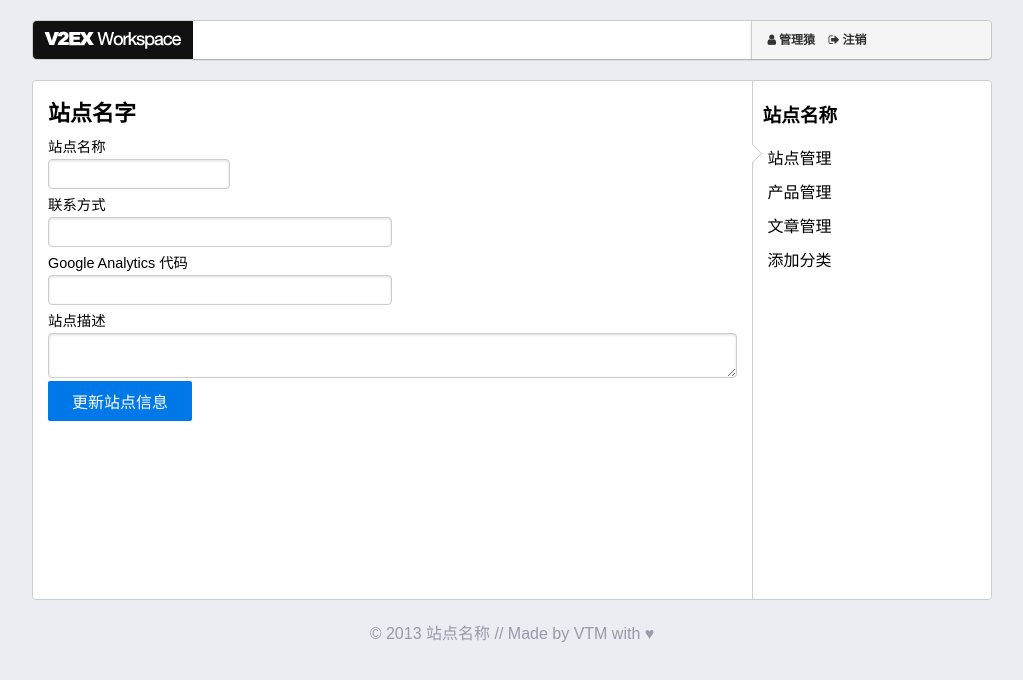
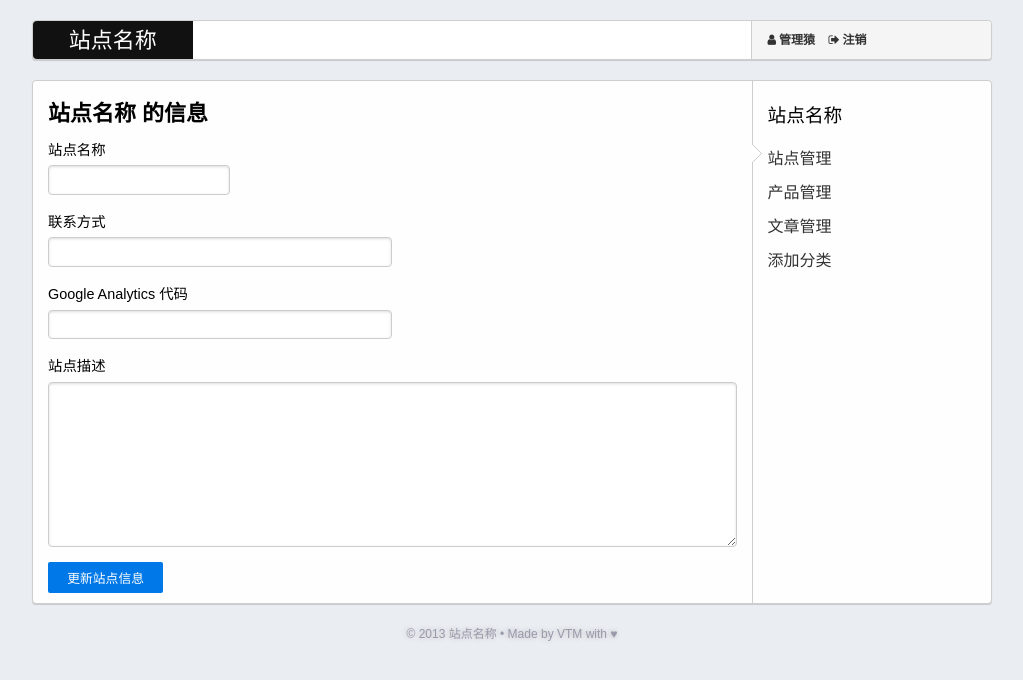
Before and after one commit to bcho-archive/vinko-backend, a plain HTML site: page site.html in a window 1280 px wide. Shown: the whole page, without its empty margins (128-1151 px from the left). Drawn offline with Linux system fonts and the light colour scheme.

Commit message:
updated theme

```diff
--- a/site.html
+++ b/site.html
@@ -13,7 +13,7 @@
         <header id="head" class="pure-g grid">
             <section id="logo" class="pure-u-1-6">
                 <a href="">
-                    <img src="images/logo_white.png">
+                    <h1>站点名称</h1>
                 </a>
             </section>
             <section id="sub-nav" class="pure-u-7-12"></section>
@@ -26,7 +26,7 @@
             <section id="main" class="pure-u-3-4">
                 <!-- 模块名字 -->
                 <header id="module-name">
-                    <h1>站点名字</h1>
+                    <h1>站点名称 的信息</h1>
                 </header>
                 <!-- 模块内容 -->
                 <article id="module-content">
@@ -45,10 +45,10 @@
                         </div>
                         <div class="pure-control-group">
                             <label for="description">站点描述</label>
-                            <textarea name="description" class="pure-input-1"></textarea>
+                            <textarea name="description" class="pure-input-1" rows="10"></textarea>
                         </div>
                         <div class="pure-controls">
-                            <button class="pure-button pure-button-primary" type="submit">更新站点信息</button>
+                            <button class="pure-button pure-button-primary pure-button" type="submit">更新站点信息</button>
                         </div>
                     </form>
                 </article>
@@ -68,7 +68,7 @@
             </nav>
         </section>
         <footer id="copyleft" class="grid-clean">
-            <p>&copy; 2013 <a href="#">站点名称</a> // Made by <a href="#">VTM</a> with ♥ </p>
+            <p>&copy; 2013 <a href="#">站点名称</a> • Made by <a href="#">VTM</a> with ♥ </p>
         </footer>
     </section>
     <script src="scripts/set.js"></script>
--- a/styles/style.css
+++ b/styles/style.css
@@ -32,6 +32,7 @@ body {
   background-color: #fefefe;
   border-radius: 4px;
   border: 1px solid #cecece;
+  box-shadow: 0px 1px 1px rgba(0, 0, 0, 0.15);
 }
 
 /* 列表元素 */
@@ -53,16 +54,6 @@ body {
   position: relative;
 }
 
-.item a:link {
-  color: black;
-  text-decoration: none;
-}
-
-.item a:hover {
-  color: red;
-  text-decoration: none;
-}
-
 /*三角符号图标*/
 .section {
   position: absolute;
@@ -78,6 +69,26 @@ body {
   color: #e76e66;
 }
 
+.pure-button {
+  font-size: 80%;
+}
+
+.pure-form {
+  margin-bottom: 25px;
+}
+
+.pure-form:last-child {
+  margin-bottom: 5px;
+}
+
+.pure-form-stacked label {
+  margin: .45em 0;
+}
+
+.pure-control-group {
+  margin: 5px 0px 15px;
+}
+
 /* id */
 
 /* head 头部 */
@@ -87,32 +98,36 @@ body {
 }
 
 #logo {
-  padding: 5px 2px 2px 7px;
+  padding: 5px 2px 2px 2px;
 
   background-color: #111;
   border-radius: 4px 0 0 4px;
 }
 
+#logo a {
+  text-decoration: none;
+}
+
 #logo h1 {
   margin: 0;
 
-  color: #f5f5f5;
-  font-size: 24px;
-  line-height: 35px;
+  color: #fff;
+  font-size: 22px;
+  line-height: 30px;
+  font-weight: 400;
+  text-align: center;
 }
 
 /*不能在:前后有空格，否则出错*/
 /*logo的状态*/
 #logo:hover {
-
-  background-color: orange;
+  background-color: #cb3f20;
 }
 
 #sub-nav {
   text-align: right;
 
   background-color: white;
-  box-shadow: 0px 1px 2px rgba(0, 0, 0, 0.2);
 }
 
 #sub-nav a:link {
@@ -147,7 +162,6 @@ body {
   border-radius: 0 4px 4px 0;
   background-color: #f5f5f5;
   border-left: 1px solid #cecece;
-  box-shadow: 0px 1px 2px rgba(0, 0, 0, 0.2);
 }
 
 #head-nav .item {
@@ -188,16 +202,38 @@ body {
   line-height: 1.6em;
 }
 
+#module-content {
+  overflow: hidden;
+}
+
 #side-nav {
   padding-left: 10px;
 
   border-left: 1px solid #cecece;
 }
 
+#side-nav h3 {
+  padding-left: 5px;
+
+  font-weight: 400;
+}
+
+#side-nav .item a {
+  color: #333;
+  text-decoration: none;
+}
+
+#side-nav .item a:hover {
+  color: #cb3f20;
+}
+
+
 /* 页脚部分 */
 #copyleft {
   text-align: center;
   color: #99a;
+  font-size: 12px;
+  text-shadow: -1px 0px 5px rgba(51, 51, 51, 0.25);
 }
 
 #copyleft a:link {
@@ -209,7 +245,6 @@ body {
   text-decoration: none;
   color: #99a;
 }
-
 
 /* 登录 */
 #login {
```
Also changed, not shown: index.html (+2 -2 lines), user.html (+2 -2 lines), images/logo_white.png (deleted).
